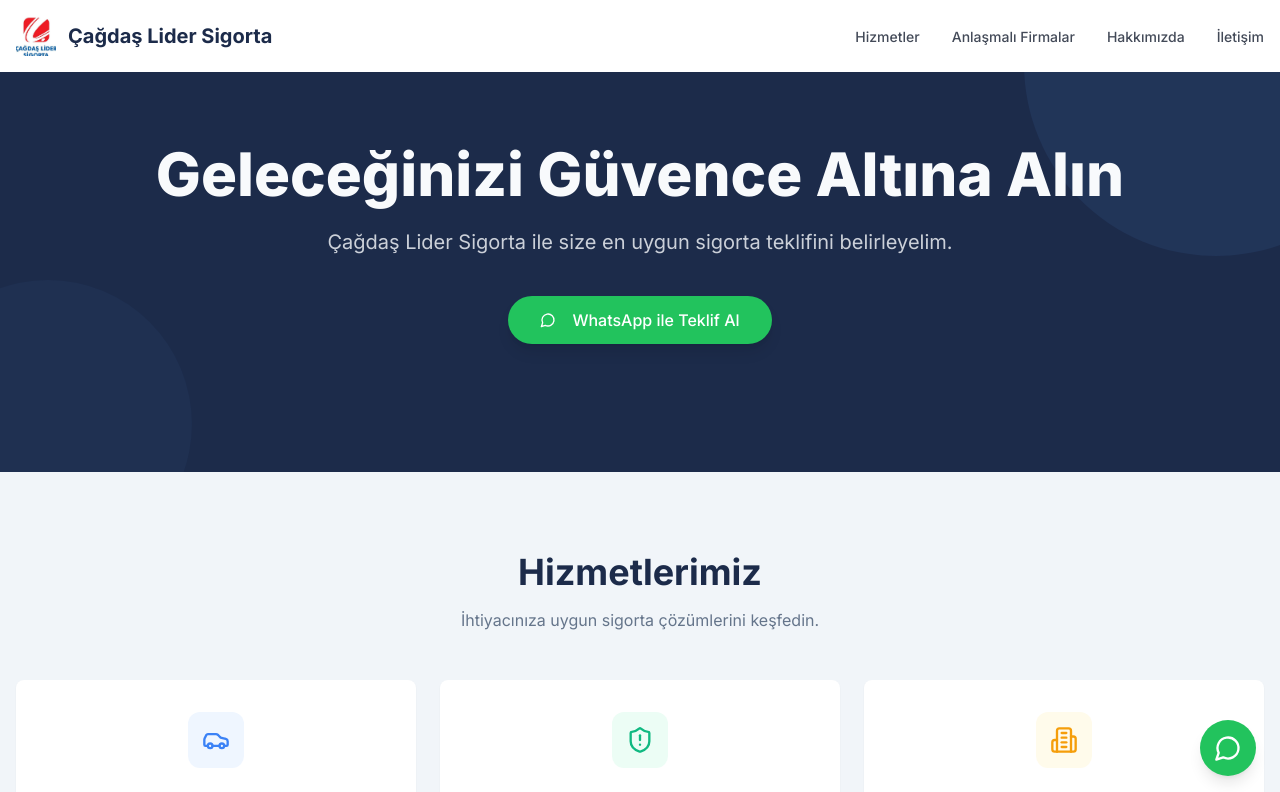
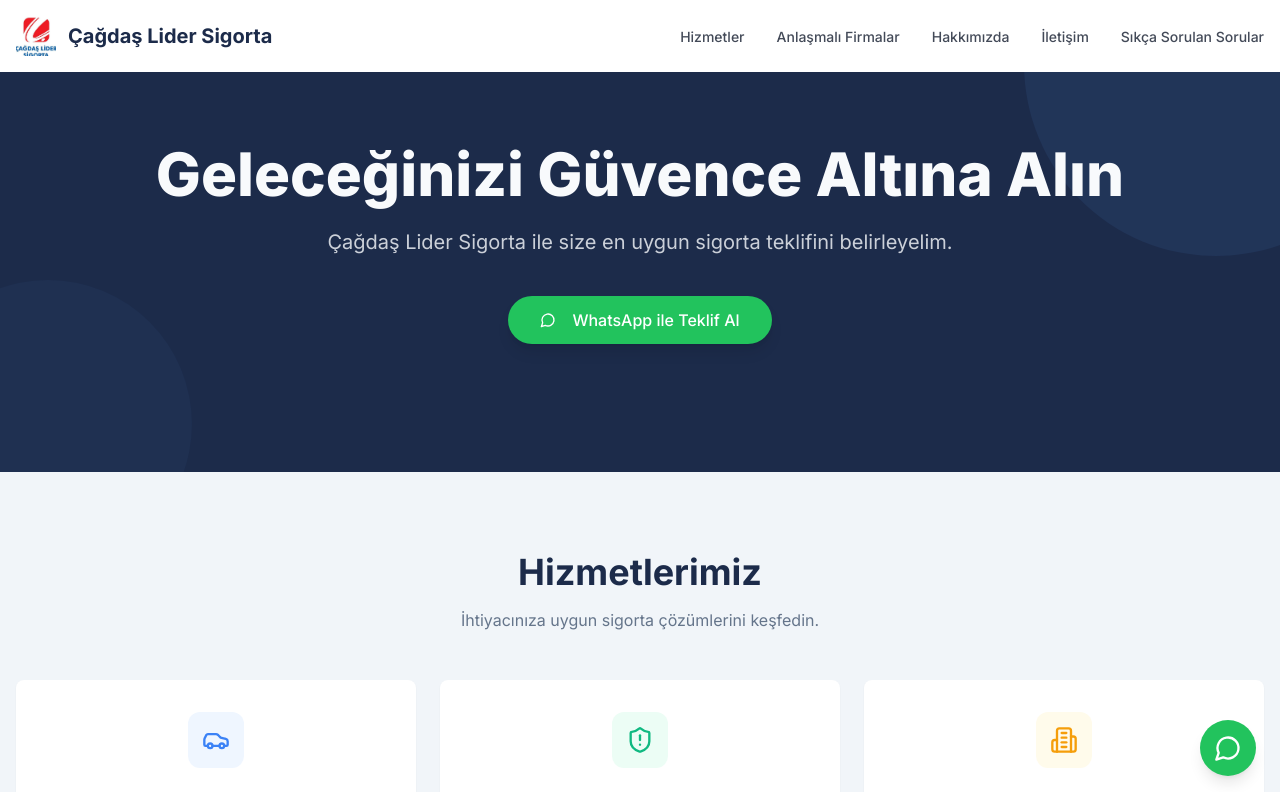
Before and after one commit to mihrinurilunt/cls-insurance-site, a React (Vite) app: page / in a window 1280 px wide. Shown: the top 792 px of the page. Built offline with nearby package versions, Linux system fonts and the light colour scheme; the HTML template or start-up script is replaced by a standard one.

Commit message:
Remove favicon.ico and add "Sıkça Sorulan Sorular" link to Navbar component

```diff
--- a/src/components/Navbar.tsx
+++ b/src/components/Navbar.tsx
@@ -7,6 +7,7 @@ const navLinks = [
   { label: "Anlaşmalı Firmalar", href: "#partnerler" },
   { label: "Hakkımızda", href: "#hakkimizda" },
   { label: "İletişim", href: "#iletisim" },
+  { label: "Sıkça Sorulan Sorular", href: "#sss" },
 ];
 
 const Navbar = () => {
```
Also changed, not shown: public/logo-icon.png (added), 1 other file (tests, documents, lock files or other folders).
